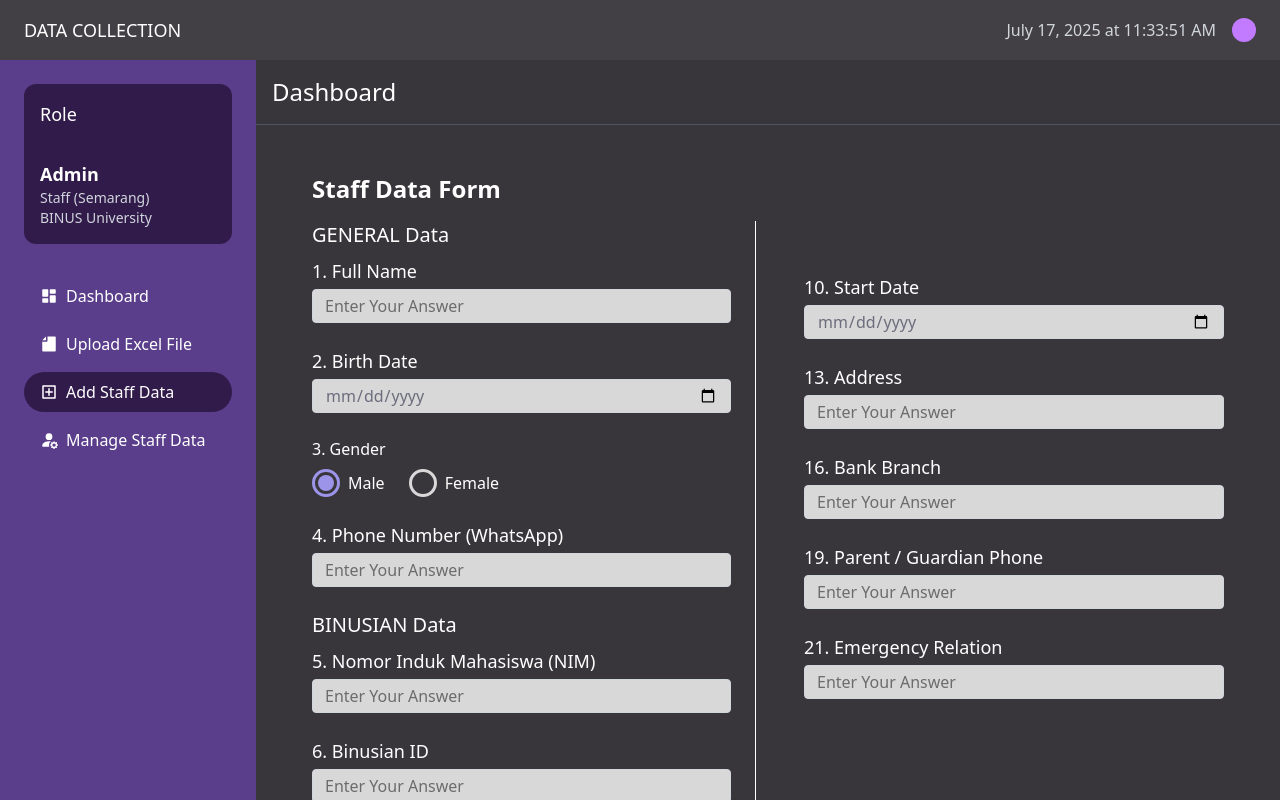
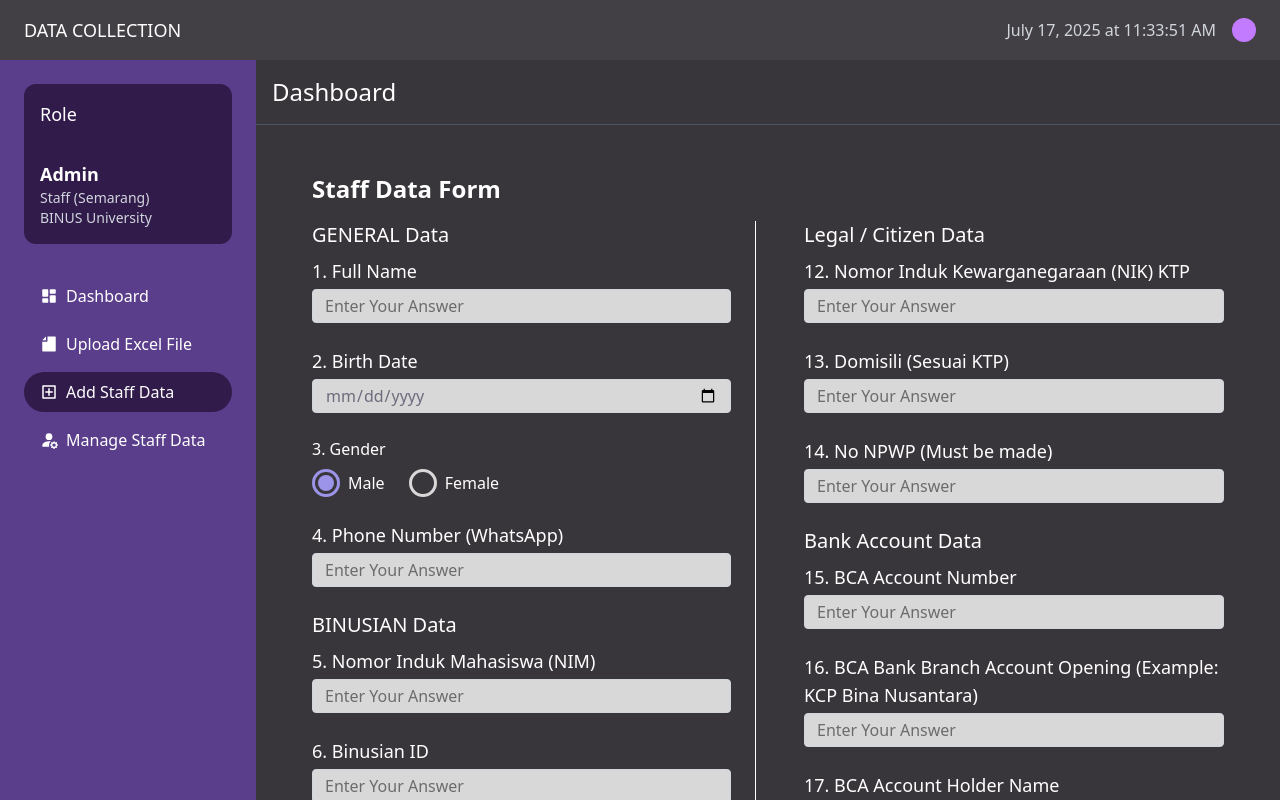
Before and after one commit to vDescent/frontend-pendataan-react, a React (Vite) app: page /dashboard/add-data in a window 1280 px wide. Built offline with nearby package versions, Linux system fonts and the light colour scheme; sample sign-in values are in the browser's storage.

Commit message:
fix: fixing staffForm.jsx

```diff
--- a/src/components/common/RadioGroup.jsx
+++ b/src/components/common/RadioGroup.jsx
@@ -1,8 +1,10 @@
-export default function RadioGroup({ label, name, options, selected, onChange }) {
+export default function RadioGroup({ label, name, options, selected, onChange, direction = "row" }) {
+  const isColumn = direction === "column";
+
   return (
     <div className="flex flex-col">
       <label className="font-medium mb-2">{label}</label>
-      <div className="flex items-center gap-6">
+      <div className={`flex ${isColumn ? "flex-col gap-3" : "flex-row items-center gap-6"}`}>
         {options.map((opt) => (
           <label key={opt} className="flex items-center gap-2 cursor-pointer">
             <input
@@ -15,7 +17,7 @@ export default function RadioGroup({ label, name, options, selected, onChange })
             />
             <div
               className={`w-7 h-7 rounded-full border-3 flex items-center justify-center
-                ${selected === opt ? 'border-[#9C94E8]' : 'border-[#d8d8d8]'}
+                ${selected === opt ? "border-[#9C94E8]" : "border-[#d8d8d8]"}
               `}
             >
               {selected === opt && <div className="w-4 h-4 bg-[#9C94E8] rounded-full" />}
--- a/src/components/form/staffForm.jsx
+++ b/src/components/form/staffForm.jsx
@@ -77,24 +77,27 @@ export default function StaffForm({ initialData = {}, onSubmit, buttonText = "Ad
             <TextInput label="6. Binusian ID" name="binusianId" value={formData.binusianId} onChange={handleChange} />
             <TextInput label="7. Email Address (binus.edu or binus.ac.id for those who don't have one)" name="email" value={formData.email} onChange={handleChange} />
             <TextInput label="8. Active Semester (Counting Even Semester Period - February)" name="activeSemester" value={formData.activeSemester} onChange={handleChange} />
-            <TextInput label="9. Binusian Status" name="binusianStatus" value={formData.binusianStatus} onChange={handleChange} />
+            <RadioGroup label="9. Binusian Status" name="binusianStatus" options={["Associate Member (AM)", "Associate Member (AM) / Junior Staff under", "Non-Associate Member (Non-AM)"]} selected={formData.binusianStatus} onChange={handleChange} direction="column"/>
+            <DateInput label="10. Start Date" name="startDate" value={formData.startDate} onChange={handleChange} />
             <DateInput label="11. End Date" name="endDate" value={formData.endDate} onChange={handleChange} />
-            <TextInput label="12. NIK" name="nik" value={formData.nik} onChange={handleChange} />
-            <TextInput label="14. NPWP" name="npwp" value={formData.npwp} onChange={handleChange} />
-            <TextInput label="15. Bank Account Number" name="bankAccountNumber" value={formData.bankAccountNumber} onChange={handleChange} />
-            <TextInput label="17. Account Holder Name" name="accountHolderName" value={formData.accountHolderName} onChange={handleChange} />
-            <TextInput label="18. Parent / Guardian Name" name="parentGuardianName" value={formData.parentGuardianName} onChange={handleChange} />
-            <TextInput label="20. Emergency Contact" name="emergencyContact" value={formData.emergencyContact} onChange={handleChange} />
           </div>
 
           {/* RIGHT COLUMN */}
           <div className="pl-6 space-y-6">
-            <h3 className="text-lg font-semibold invisible">Spacer</h3>
-            <DateInput label="10. Start Date" name="startDate" value={formData.startDate} onChange={handleChange} />
-            <TextInput label="13. Address" name="address" value={formData.address} onChange={handleChange} />
-            <TextInput label="16. Bank Branch" name="bankBranch" value={formData.bankBranch} onChange={handleChange} />
-            <TextInput label="19. Parent / Guardian Phone" name="parentGuardianPhone" value={formData.parentGuardianPhone} onChange={handleChange} />
-            <TextInput label="21. Emergency Relation" name="emergencyRelation" value={formData.emergencyRelation} onChange={handleChange} />
+            {/* <h3 className="text-lg font-semibold invisible">Spacer</h3>  */}
+            <p className="text-xl mb-2 font-medium">Legal / Citizen Data</p>
+            <TextInput label="12. Nomor Induk Kewarganegaraan (NIK) KTP " name="nik" value={formData.nik} onChange={handleChange} />
+            <TextInput label="13. Domisili (Sesuai KTP)" name="address" value={formData.address} onChange={handleChange} />
+            <TextInput label="14. No NPWP (Must be made)" name="npwp" value={formData.npwp} onChange={handleChange} />
+            <p className="text-xl mb-2 font-medium">Bank Account Data</p>
+            <TextInput label="15. BCA Account Number" name="bankAccountNumber" value={formData.bankAccountNumber} onChange={handleChange} />
+            <TextInput label="16. BCA Bank Branch Account Opening (Example: KCP Bina Nusantara)" name="bankBranch" value={formData.bankBranch} onChange={handleChange} />
+            <TextInput label="17. BCA Account Holder Name" name="accountHolderName" value={formData.accountHolderName} onChange={handleChange} />
+            <p className="text-xl mb-2 font-medium">Relative Data</p>
+            <TextInput label="18. Parent / Guardian's Name" name="parentGuardianName" value={formData.parentGuardianName} onChange={handleChange} />
+            <TextInput label="19. Parent/Guardian Phone Number" name="emergencyContact" value={formData.emergencyContact} onChange={handleChange} />
+            <TextInput label="20. Emergency Contact Number" name="emergencyContact" value={formData.emergencyContact} onChange={handleChange} />
+            <TextInput label="21. Relationship with Emergency Contact" name="emergencyRelation" value={formData.emergencyRelation} onChange={handleChange} />
           </div>
         </div>
 
```
